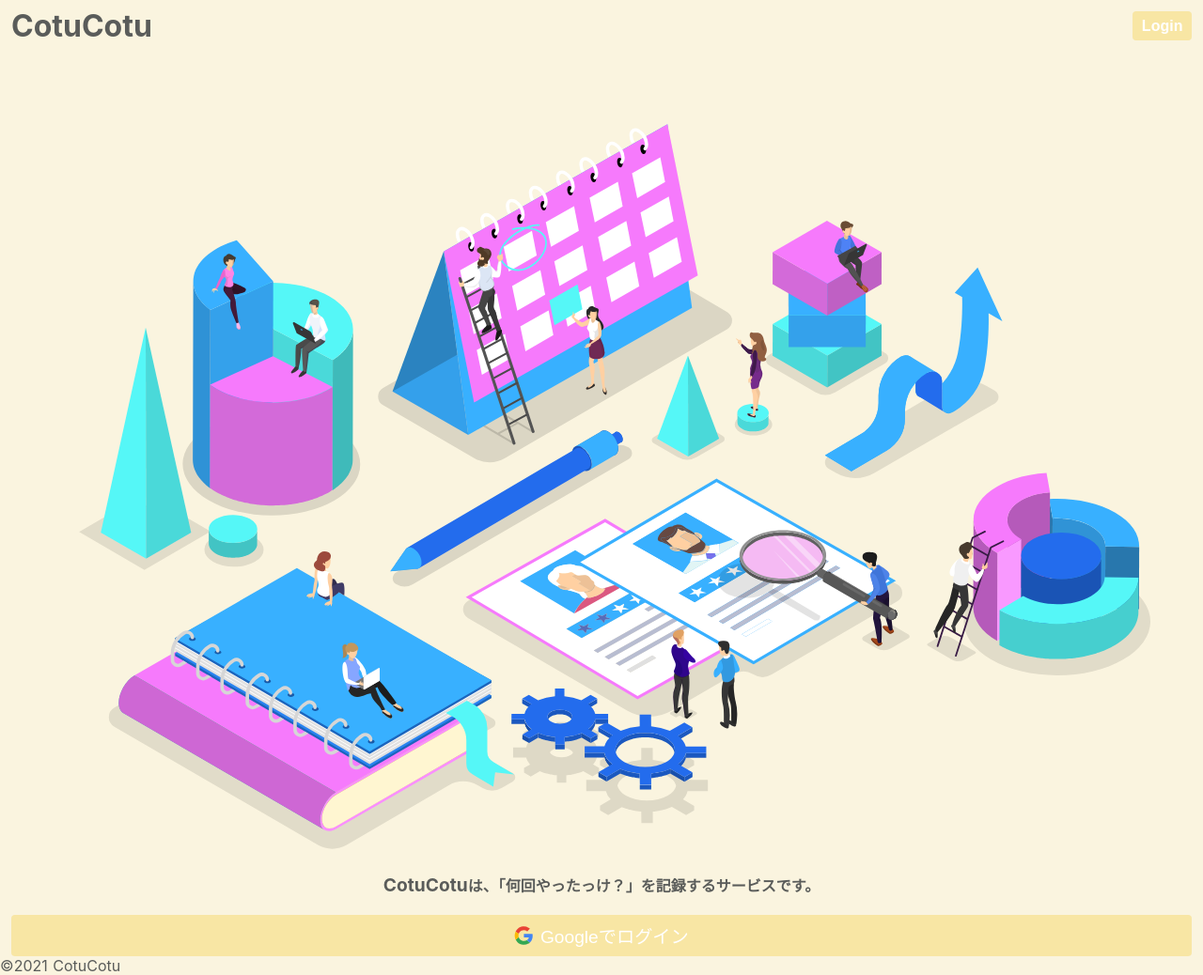
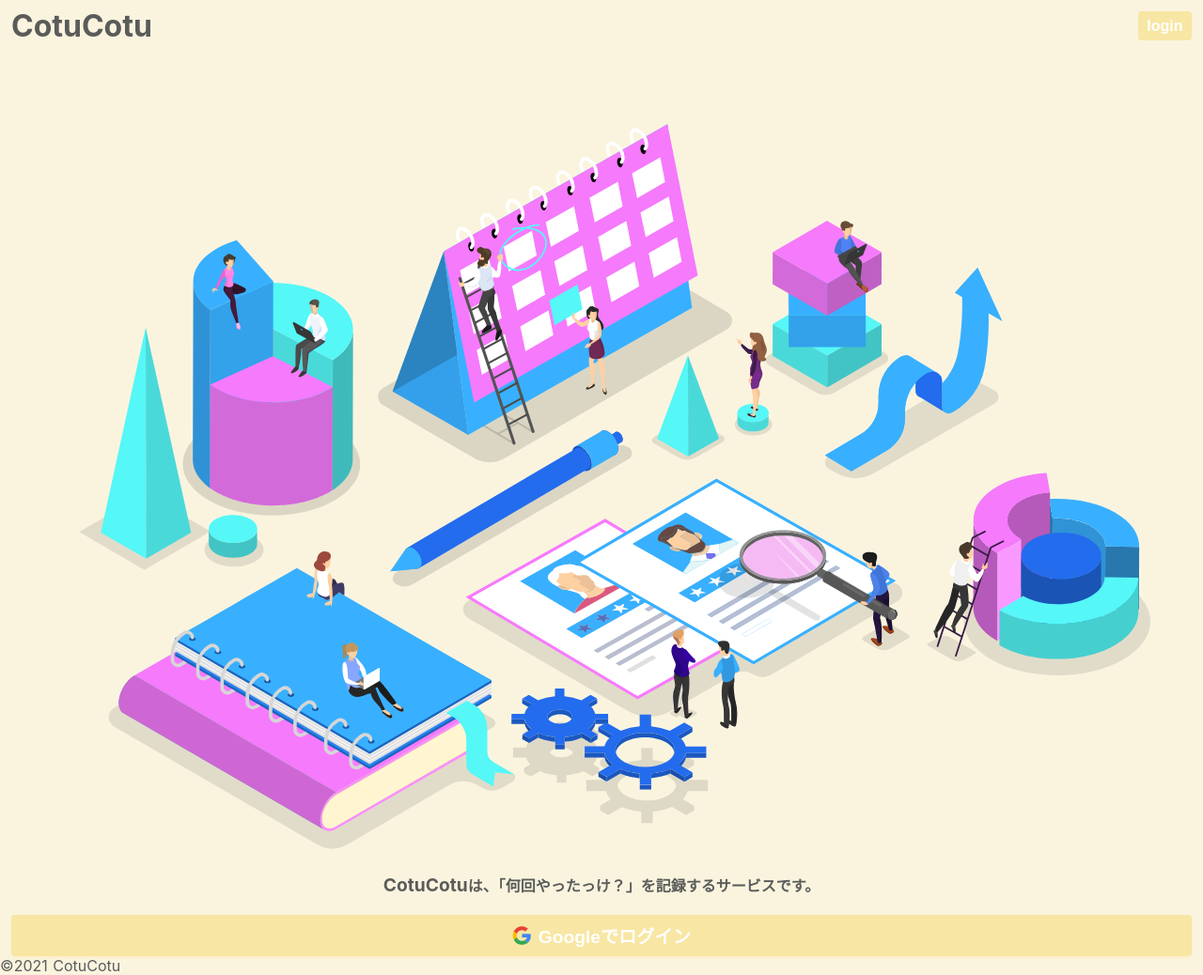
Before and after one commit to kanoi-y/cotucotu, a Nuxt app: page / in a window 1280 px wide. Shown: the whole page at 94% size. Built offline with nearby package versions, Linux system fonts and the light colour scheme.

Commit message:
ログイン、ログアウトを実装

```diff
--- a/components/Header.vue
+++ b/components/Header.vue
@@ -1,17 +1,23 @@
 <template>
   <header class="header">
-    <h1 class="logo">CotuCotu</h1>
-      <button type="button" class="header_login">{{ log }}</button>
+    <h1 class="logo"><nuxt-link to="/">CotuCotu</nuxt-link></h1>
+      <button type="button" class="header_login" @click="loginout">{{ $store.getters.getStatus === "login" ? "logout" : "login" }}</button>
   </header>
 </template>
 
 <script>
 export default {
-    data() {
-      return {
-          log: 'Login',
+  methods: {
+    loginout() {
+      if (this.$store.getters.getStatus === "logout") {
+        this.$store.dispatch("login");
+      }
+      if (this.$store.getters.getStatus === "login") {
+        this.$store.dispatch("logout");
+        this.$router.push('/');
       }
     }
+  }
 };
 </script>
 
--- /dev/null
+++ b/middleware/authenticated.js
@@ -0,0 +1,5 @@
+export default function ({ store, redirect }) {
+    if (store.getters.getUserUid === "") {
+      return redirect('/')
+    }
+  }
--- a/nuxt.config.js
+++ b/nuxt.config.js
@@ -45,5 +45,6 @@ export default {
 
   // Build Configuration: https://go.nuxtjs.dev/config-build
   build: {
-  }
+  },
+
 }
--- /dev/null
+++ b/pages/home.vue
@@ -0,0 +1,15 @@
+<template>
+
+</template>
+
+<script>
+
+export default {
+   middleware: ['authenticated'],
+}
+
+</script>
+
+<style>
+
+</style>
--- a/pages/index.vue
+++ b/pages/index.vue
@@ -7,8 +7,17 @@
       <span class="highlight">CotuCotu</span
       >は、「何回やったっけ？」を記録するサービスです。
     </h1>
-    <button type="button" class="login-btn">
-      <svg class="login-btn_icon" viewBox="0 0 512 512" xmlns="http://www.w3.org/2000/svg">
+    <button
+      type="button"
+      class="login-btn"
+      @click="login"
+      v-if="$store.getters.getStatus === 'logout'"
+    >
+      <svg
+        class="login-btn_icon"
+        viewBox="0 0 512 512"
+        xmlns="http://www.w3.org/2000/svg"
+      >
         <path
           d="M42.4 145.9c15.5-32.3 37.4-59.6 65-82.3 37.4-30.9 80.3-49.5 128.4-55.2 56.5-6.7 109.6 4 158.7 33.4 12.2 7.3 23.6 15.6 34.5 24.6 2.7 2.2 2.4 3.5.1 5.7-22.3 22.2-44.6 44.4-66.7 66.8-2.6 2.6-4 2.4-6.8.3-64.8-49.9-159.3-36.4-207.6 29.6-8.5 11.6-15.4 24.1-20.2 37.7-.4 1.2-1.2 2.3-1.8 3.5-12.9-9.8-25.9-19.6-38.7-29.5-15-11.5-30-23-44.9-34.6z"
           fill="#E94335"
@@ -24,14 +33,36 @@
         <path
           d="M126 303.8c-17.2 13.1-34.4 26.1-51.6 39.2-10.7 8.1-21.4 16.3-32.1 24.5-8.3-15.4-13.7-31.7-18.1-48.5-8.4-32.5-9.7-65.5-5.1-98.6 3.6-26 11.1-51 23.2-74.4 15 11.5 29.9 23.1 44.9 34.6 12.9 9.9 25.8 19.7 38.7 29.5-2.2 10.7-5.3 21.2-6.3 32.2-1.8 20 .1 39.5 5.8 58.7.4.8.5 1.8.6 2.8z"
           fill="#FABB06"
-        /></svg>
-        Googleでログイン
+        />
+      </svg>
+      Googleでログイン
     </button>
+    <nuxt-link v-else class="login-btn" to="/home">ホームへ</nuxt-link>
   </div>
 </template>
 
 <script>
-export default {};
+
+export default {
+  methods: {
+    login() {
+      this.$store.dispatch("login");
+    }
+  },
+  computed: {
+    status() {
+      return this.$store.getters.getStatus;
+    }
+  },
+  watch: {
+    status(val, old) {
+      console.log(val, old);
+      if (val === "login") {
+        this.$router.push("/home");
+      }
+    }
+  }
+};
 </script>
 
 <style lang="scss" scoped>
@@ -66,10 +97,12 @@ export default {};
   justify-content: center;
   padding: 0.4em;
   font-size: 1.2rem;
+  box-shadow: 0 2px 5px -2px #ffd91d40;
+  font-weight: bold;
   &_icon {
     width: 20px;
     height: 20px;
-    margin-right: .4em;
+    margin-right: 0.4em;
   }
 }
 </style>
--- /dev/null
+++ b/store/index.js
@@ -0,0 +1,64 @@
+import firebase from "~/plugins/firebase";
+
+export const state = () => ({
+  userUid: "",
+  userName: "",
+  status: "logout",
+});
+
+export const mutations = {
+  setUserUid(state, userUid) {
+    state.userUid = userUid;
+  },
+  setUserName(state, userName) {
+    state.userName = userName;
+  },
+  setUser(state, user) {
+    state.userUid = user.uid;
+    state.userName = user.displayName;
+    state.status = user.status;
+  },
+  logout(state) {
+    state.userUid = "",
+    state.userName = "",
+    state.status = "logout"
+  }
+
+};
+
+export const actions = {
+  login({ commit }) {
+    console.log("login action");
+    const provider = new firebase.auth.GoogleAuthProvider();
+    firebase
+      .auth()
+      .signInWithPopup(provider)
+      .then(function(result) {
+        const user = result.user;
+        user.status = "login";
+        commit("setUser", user)
+      })
+      .catch(function(error) {
+        var errorCode = error.code;
+        console.log("error : " + errorCode);
+      });
+  },
+  logout({ commit }) {
+    firebase.auth().signOut().then(() => {
+        commit("logout")
+    })
+}
+};
+
+export const getters = {
+  getUserUid(state) {
+    return state.userUid;
+  },
+  getUserName(state) {
+    return state.userName;
+  },
+  getStatus(state) {
+    return state.status;
+
+  }
+};
```
